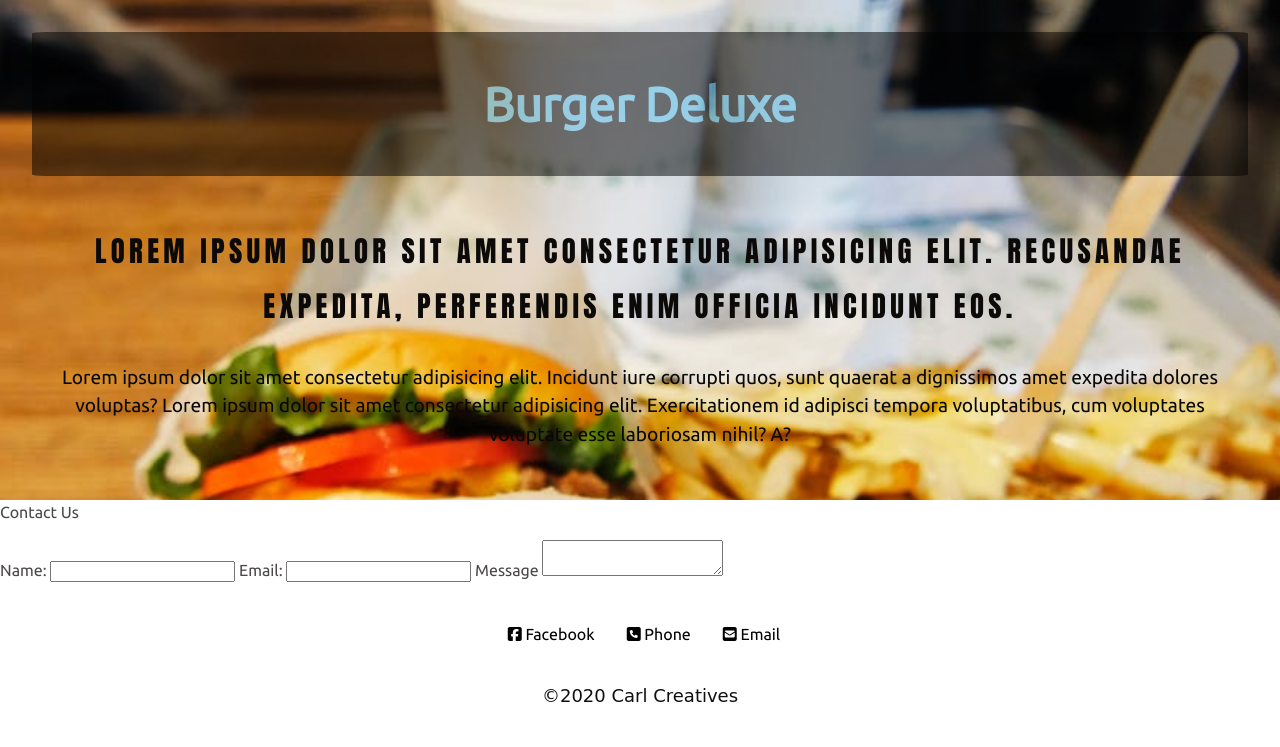
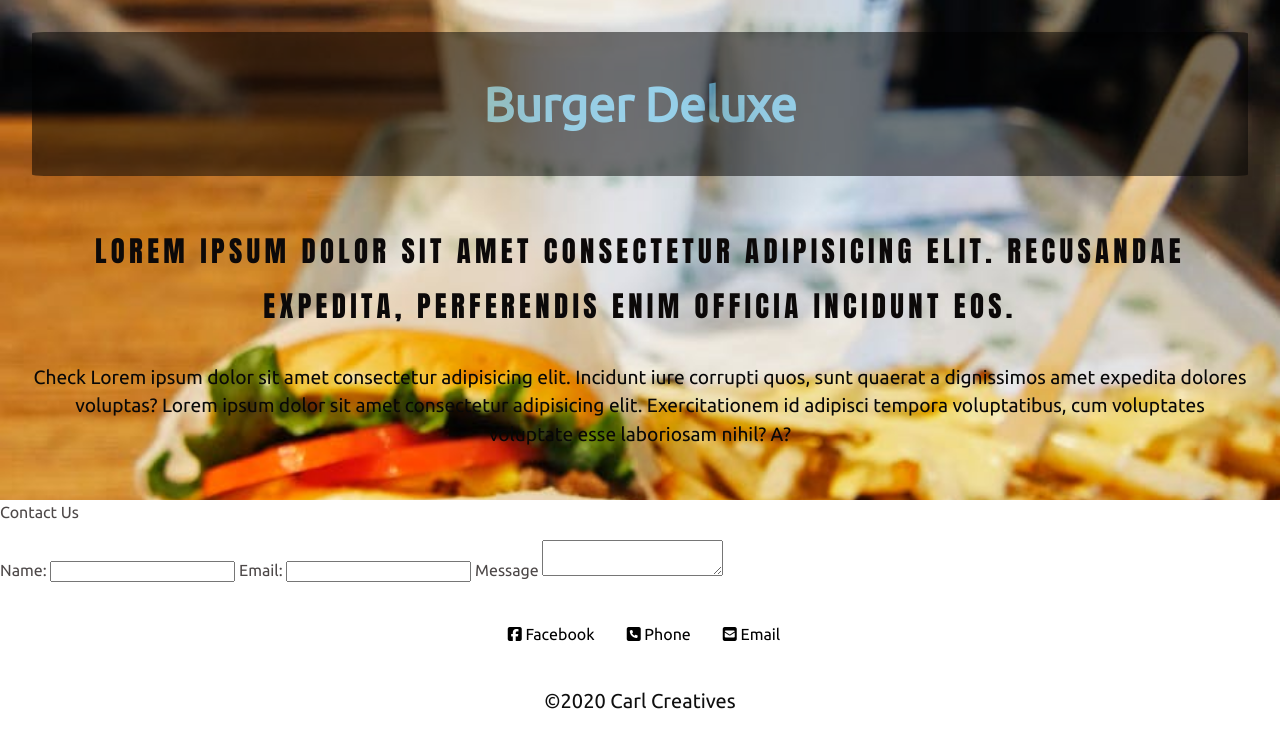
Before and after one commit to CarlstonG/Projects, a website: page DIR/index.html in a window 1280 px wide. Shown: the part 1312-2059 px from the top of the page. Drawn offline with Linux system fonts and the light colour scheme; a web font is replaced by a local one.

Commit message:
Edit text footer

```diff
--- a/DIR/index.html
+++ b/DIR/index.html
@@ -29,7 +29,7 @@
  <h1>Burger Deluxe</h1>
  <h2>Lorem ipsum dolor sit amet consectetur adipisicing elit. Recusandae expedita, perferendis enim officia incidunt eos.</h2>
 <div class="about-content">
-    <p>Lorem ipsum dolor sit amet consectetur adipisicing elit. Incidunt iure corrupti quos, sunt quaerat a dignissimos amet expedita dolores voluptas? Lorem ipsum dolor sit amet consectetur adipisicing elit. Exercitationem id adipisci tempora voluptatibus, cum voluptates voluptate esse laboriosam nihil? A?
+    <p>Check Lorem ipsum dolor sit amet consectetur adipisicing elit. Incidunt iure corrupti quos, sunt quaerat a dignissimos amet expedita dolores voluptas? Lorem ipsum dolor sit amet consectetur adipisicing elit. Exercitationem id adipisci tempora voluptatibus, cum voluptates voluptate esse laboriosam nihil? A?
     </p>
 
 </div>
--- a/scss/partials/_footer.scss
+++ b/scss/partials/_footer.scss
@@ -35,12 +35,12 @@
      p {
          color: rgb(15, 15, 15);
          margin-top: 2em;
-         font-family: $ff-s;
+         font-family: $ff-body;
          font-size: 1em;
          justify-content: center;
          align-items: center;
          text-align: center;
-         font-size: 18px;
+         font-size: 20px;
      }
 
      }
```
Also changed, not shown: DIR/css/main.css.
